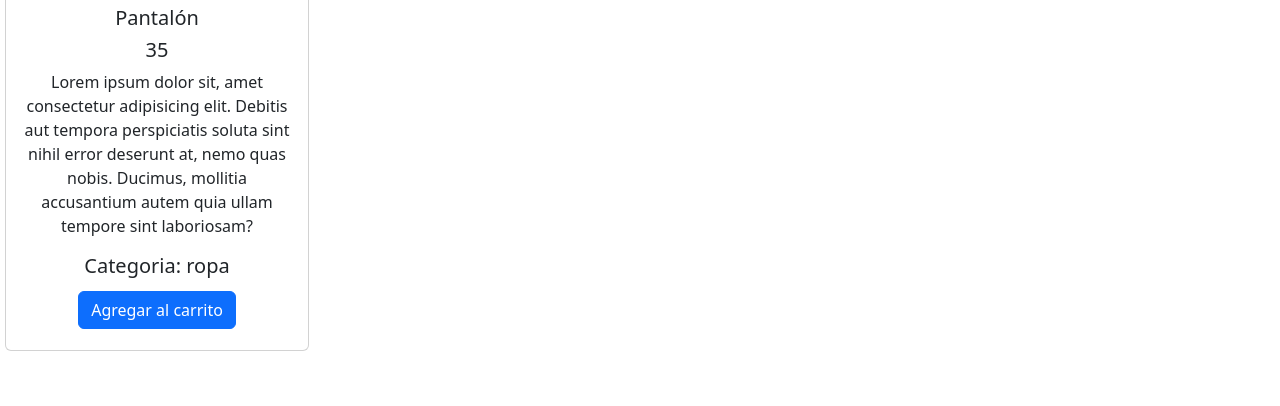
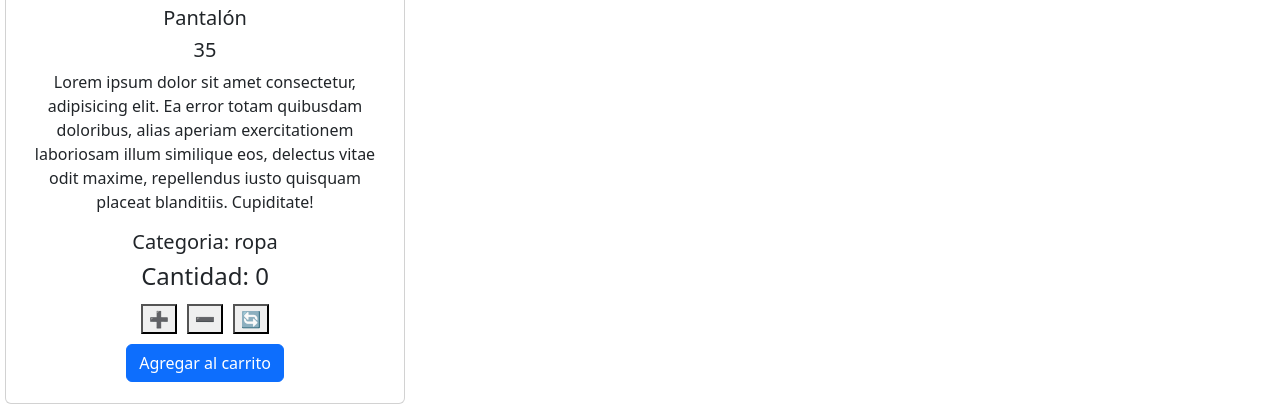
Before and after one commit to joselautaro/app-48585, a React (Create React App) app: page /detail/1 in a window 1280 px wide. Shown: the part 348-754 px from the top of the page. Built offline with nearby package versions, Linux system fonts and the light colour scheme.

Commit message:
Agregamos el counter en la vista de detalle

```diff
--- a/src/components/ItemDetail/ItemDetail.jsx
+++ b/src/components/ItemDetail/ItemDetail.jsx
@@ -1,19 +1,21 @@
 import React from 'react';
 import { Card, Button } from 'react-bootstrap'
+import { ItemCount } from '../ItemCount/ItemCount'
 
 export const ItemDetail = ({ id, description, price, image, category }) => {
   // Pasamos mediante props, cada propiedad de nuestro productos(objetos) y lo colocamos por props en nuestro return
   return (
     <div className='item'>
-      <Card style={{ width: '19rem' }}>
+      <Card style={{ width: '25rem' }}>
         <Card.Img variant="top" src={image} />
         <Card.Body>
           <Card.Title>{id}</Card.Title>
           <Card.Title>{description}</Card.Title>
           <Card.Title>{price}</Card.Title>
-          <p>Lorem ipsum dolor sit, amet consectetur adipisicing elit. Debitis aut tempora perspiciatis soluta sint nihil error deserunt at, nemo quas nobis. Ducimus, mollitia accusantium autem quia ullam tempore sint laboriosam?</p>
+          <p>Lorem ipsum dolor sit amet consectetur, adipisicing elit. Ea error totam quibusdam doloribus, alias aperiam exercitationem laboriosam illum similique eos, delectus vitae odit maxime, repellendus iusto quisquam placeat blanditiis. Cupiditate! </p>
           <Card.Title>Categoria: {category}</Card.Title>
-            <Button variant="primary">Agregar al carrito</Button>
+          <ItemCount />
+          <Button variant="primary">Agregar al carrito</Button>
         </Card.Body>
       </Card>
     </div>
```
